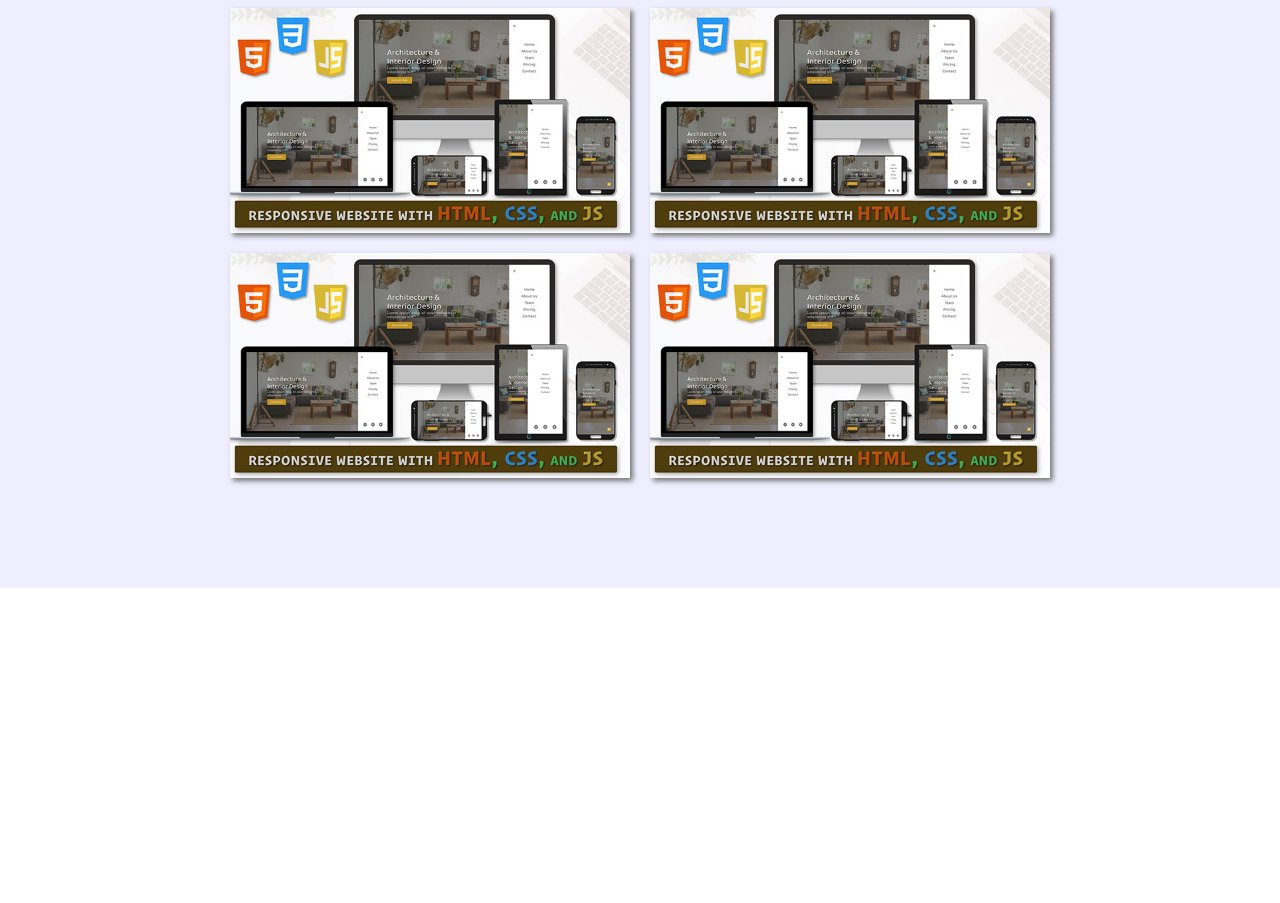
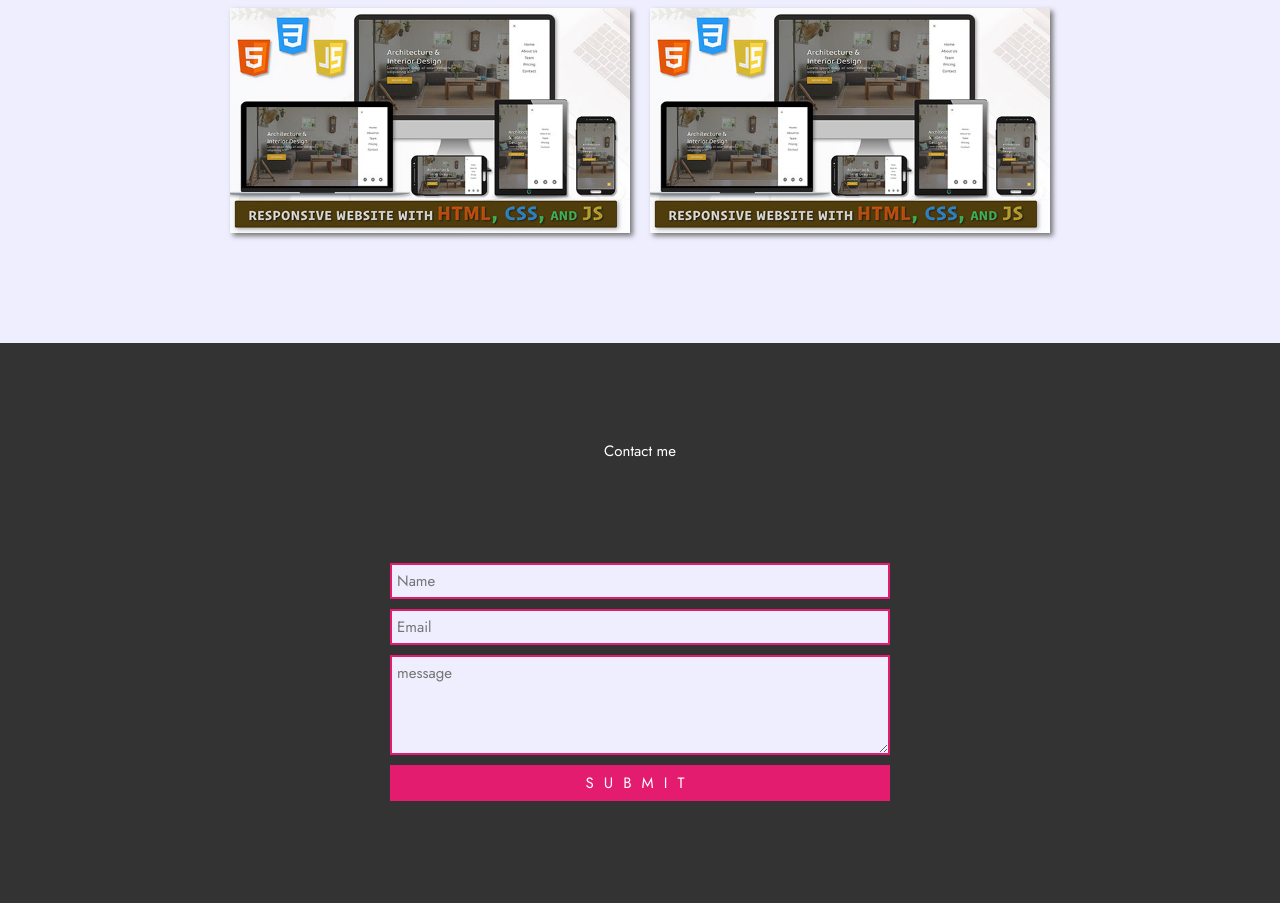
Before and after one commit to Bhaveshvaru/portfolio, a plain HTML site: page index.html in a window 1280 px wide. Shown: the part 2758-3661 px from the top of the page. Before the commit the page ends 3346 px from the top, so only its background shows below. Drawn offline with Linux system fonts and the light colour scheme.

Commit message:
added contact form section

```diff
--- a/index.html
+++ b/index.html
@@ -181,32 +181,22 @@
           <a href="#" class="project-link" target="_blank">GO to Project</a>
         </div>
 
-        <div class="project">
-          <div class="project-text">
-            <h2 class="project-name">
-              Music Player
-            </h2>
-            <h4 class="project-technologies">React/styled components</h4>
-          </div>
-          <img src="/images/project-1.jpg" alt="project" class="project-img">
-          <a href="#" class="project-link" target="_blank">GO to Project</a>
-        </div>
-
-        <div class="project">
-          <div class="project-text">
-            <h2 class="project-name">
-              Music Player
-            </h2>
-            <h4 class="project-technologies">React/styled components</h4>
-          </div>
-          <img src="/images/project-1.jpg" alt="project" class="project-img">
-          <a href="#" class="project-link" target="_blank">GO to Project</a>
-        </div>
-
        </div>
     </section>
     <!-- End section 3 -->
-
+    <!-- section 4 -->
+    <section class="section-4">
+      <h1 class="section-heading  section-4-heading">
+        Contact me
+      </h1>
+      <form class="contact-form">
+        <input type="text" placeholder="Name">
+        <input type="email" placeholder="Email">
+        <textarea placeholder="message" cols="30" rows="10"></textarea>
+        <input type="submit" value="Submit" class="contact-form-btn">
+      </form>
+    </section>
+    <!-- End of section 4 -->
 
 
 
--- a/style.css
+++ b/style.css
@@ -274,3 +274,52 @@ transition: bottom .3s .3s;
     box-shadow: 1rem 1rem 1rem #777;
     transition: box-shadow .5s;
 }
+
+.section-4{
+    width: 100%;
+    height:70vh;
+    background-color: #333;
+    display: flex;
+    flex-direction: column;
+    align-items: center;
+    justify-content: space-evenly;
+}
+
+.section-4-heading{
+color: #fff;
+box-shadow: none;
+border-color: #fff;
+
+}
+
+.contact-form{
+    width:50rem;
+    display: flex;
+    justify-content: center;
+    align-items: center;
+    flex-direction: column;
+
+}
+
+.contact-form input,
+.contact-form textarea{
+    width:100%;
+    padding: .5rem;
+    margin: 0.5rem 0;
+    background-color: #eef;
+    font-size:1.5rem;
+    border: .2rem solid #e41c6f;
+    color: #555;
+}
+.contact-form textarea{
+    height: 10rem;
+    max-height: 15rem;
+    max-width: 100%;
+}
+.contact-form .contact-form-btn{
+    background-color: #e41c6f;
+    color: #fff;
+    text-transform: uppercase;
+    letter-spacing: 1rem;
+    cursor:pointer;
+}
```
